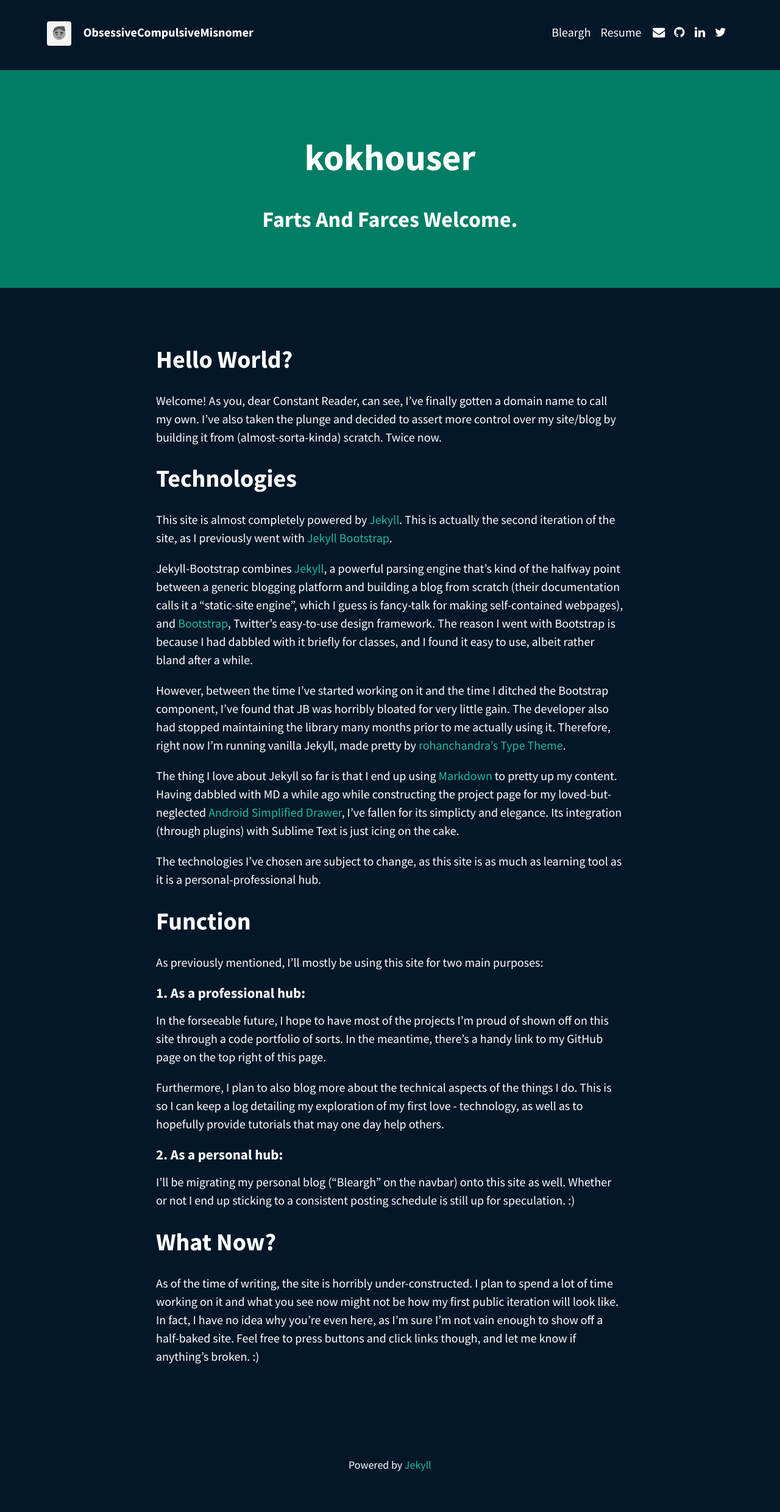
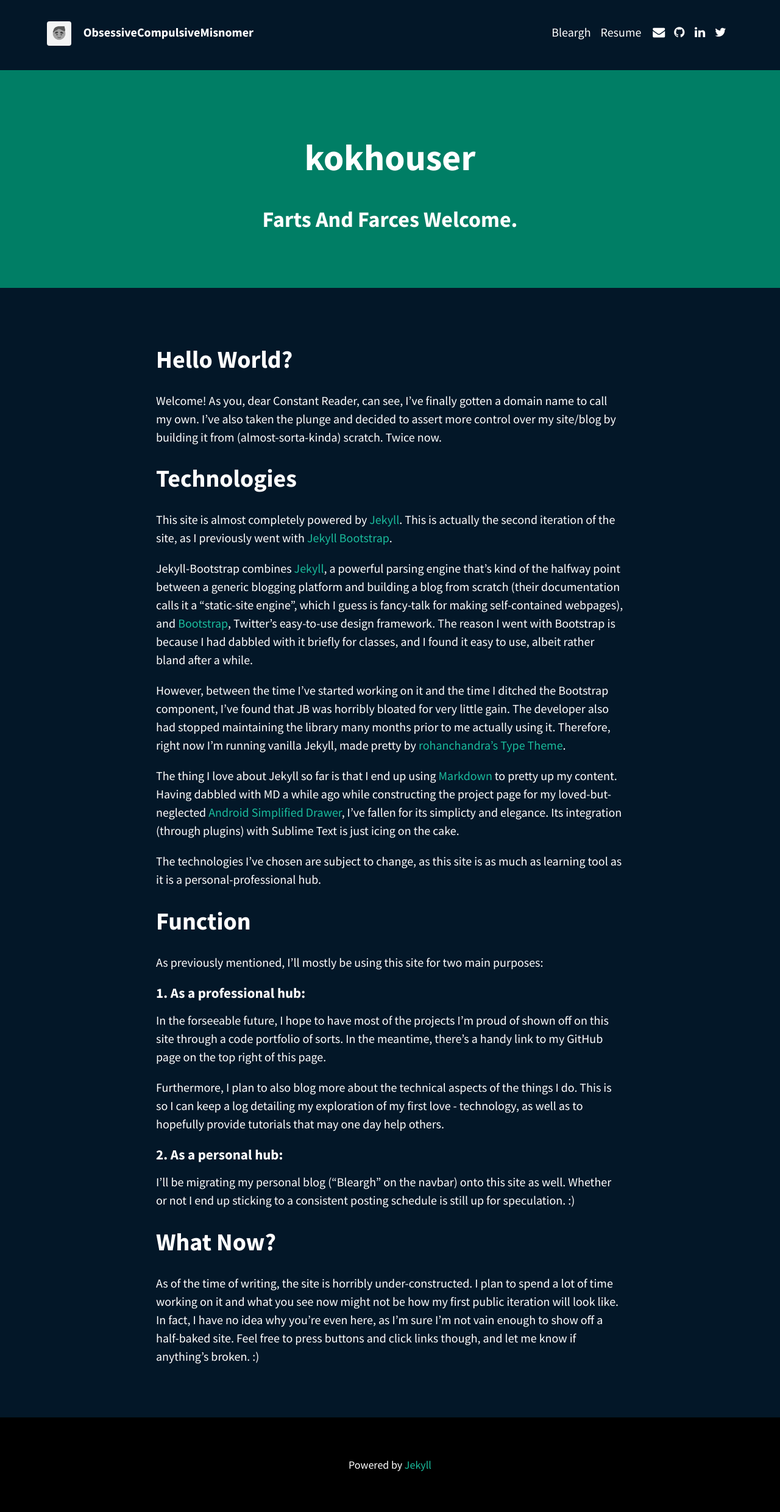
Before and after one commit to kokhouser/kokhouser.github.io, a Jekyll site: the page built from index.md, in a window 1280 px wide. Shown: the whole page at 61% size. Built offline with Jekyll 4.4.1, drawn with Linux system fonts in a browser that asks for light colours; nearby versions of some CDN libraries.

Commit message:
Tweaked footer color

```diff
--- a/_sass/includes/_footer.scss
+++ b/_sass/includes/_footer.scss
@@ -5,4 +5,5 @@
   width: 100%;
   color: lighten($text-color, 30%);
   font-size: 0.9em;
+  background: #000
 }
```
